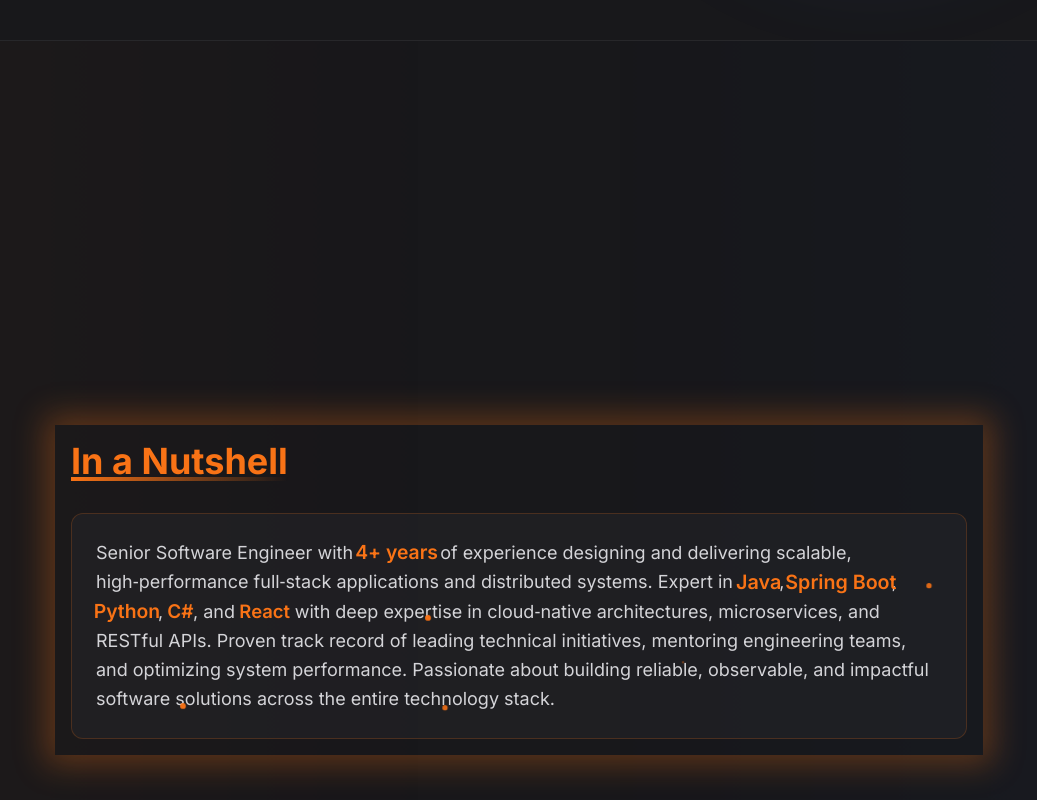
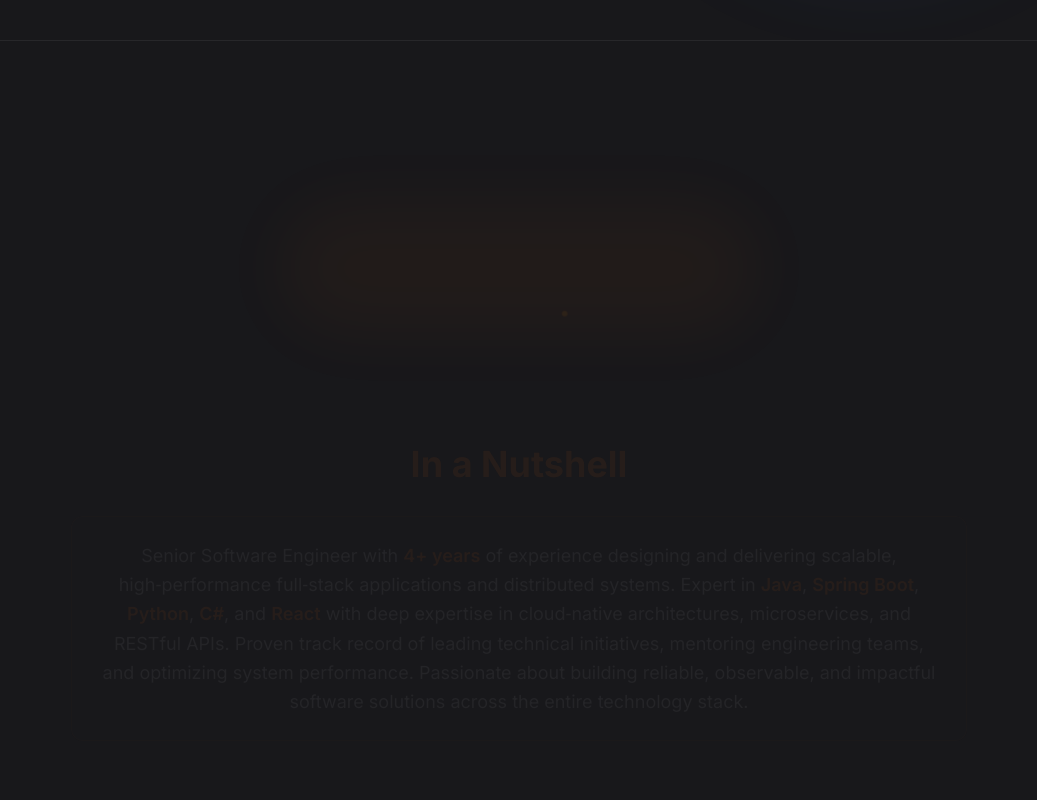
Before and after one commit to maheshnarne2002/portfolio, a Next.js app: page / in a window 1280 px wide. Shown: the part 760-1560 px from the top of the page, without its empty margins (121-1158 px from the left). Built offline with nearby package versions, Linux system fonts and the light colour scheme.

Commit message:
Intro animation added

```diff
--- a/app/page.jsx
+++ b/app/page.jsx
@@ -1,15 +1,31 @@
 'use client';
 
 import { useEffect, useRef, useState } from 'react';
-import { motion, AnimatePresence } from 'framer-motion';
+import { motion, AnimatePresence, useScroll, useTransform } from 'framer-motion';
 
 export default function Home() {
   const containerRef = useRef(null);
+  const nutshellRef = useRef(null);
   const [mousePosition, setMousePosition] = useState({ x: 0, y: 0 });
   const [trailPosition, setTrailPosition] = useState({ x: 0, y: 0 });
   const [showCursor, setShowCursor] = useState(false);
   const [cursorHover, setCursorHover] = useState(false);
   const [showBackToTop, setShowBackToTop] = useState(false);
+
+  // Scroll progress for nutshell animation
+  const { scrollYProgress } = useScroll({
+    target: nutshellRef,
+    offset: ["start end", "end start"]
+  });
+
+  // Transform scroll progress to animation values
+  const shellRotate = useTransform(scrollYProgress, [0, 0.3, 0.7, 1], [0, 180, 180, 0]);
+  const shellTopY = useTransform(scrollYProgress, [0, 0.3, 0.7, 1], [0, -100, -100, 0]);
+  const shellBottomY = useTransform(scrollYProgress, [0, 0.3, 0.7, 1], [0, 100, 100, 0]);
+  const shellOpacity = useTransform(scrollYProgress, [0, 0.2, 0.8, 1], [1, 0, 0, 1]);
+  const textOpacity = useTransform(scrollYProgress, [0.2, 0.4, 0.6, 0.8], [0, 1, 1, 0]);
+  const nutshellScale = useTransform(scrollYProgress, [0, 0.3, 0.7, 1], [1, 1.2, 1.2, 1]);
+  const glowIntensity = useTransform(scrollYProgress, [0.2, 0.5, 0.8], [0, 1, 0]);
 
   // Loading and glitch states
   const [isLoading, setIsLoading] = useState(true);
@@ -474,8 +490,8 @@ export default function Home() {
         </div>
       </motion.nav>
 
-      {/* Hero Section */}
-      <section id="home" className="min-h-screen flex items-center justify-center pt-16 relative overflow-hidden">
+      {/* Hero Section - Full Viewport Height */}
+      <section id="home" className="h-screen flex items-center justify-center pt-16 relative overflow-hidden">
         <motion.div
           className="absolute inset-0 opacity-20"
           initial={{ opacity: 0 }}
@@ -559,318 +575,157 @@ export default function Home() {
         </div>
       </section>
 
-      {/* Professional Summary with Nutshell Breaking Animation */}
-      <motion.section
-        initial="initial"
-        whileInView="animate"
-        viewport={{ once: false, amount: 0.5 }}
-        className="py-20 px-6 border-t border-zinc-800 relative overflow-hidden min-h-[600px] flex items-center"
+      {/* Professional Summary with Scroll-Controlled Nutshell Animation - Full Viewport Height */}
+      <section
+        ref={nutshellRef}
+        className="h-screen flex items-center justify-center px-6 border-t border-zinc-800 relative overflow-hidden"
       >
         <div className="max-w-4xl mx-auto relative z-10 w-full">
           {/* Nutshell Animation Container */}
-          <div className="relative mb-16 flex justify-center">
-            {/* Breaking Nutshell Animation */}
+          <div className="relative mb-12 flex justify-center">
+            {/* Glow effect based on scroll */}
+            <motion.div
+              className="absolute inset-0 bg-orange-500 rounded-full blur-3xl"
+              style={{
+                opacity: glowIntensity,
+                scale: useTransform(scrollYProgress, [0.2, 0.5, 0.8], [0.5, 1.5, 0.5])
+              }}
+            />
+
+            {/* Breaking Nutshell - Controlled by scroll */}
             <motion.div
               className="relative w-48 h-48 md:w-64 md:h-64"
-              animate="animate"
-              initial="initial"
-              variants={{
-                initial: {
-                  scale: 1,
-                  rotate: 0
-                },
-                animate: {
-                  scale: [1, 1.3, 0],
-                  rotate: [0, 720, 1080],
-                  transition: {
-                    duration: 2.5,
-                    times: [0, 0.4, 1],
-                    ease: "easeInOut"
-                  }
-                }
+              style={{
+                scale: nutshellScale,
               }}
             >
               {/* Nut Shell - Top */}
               <motion.div
                 className="absolute top-0 left-0 w-full h-1/2 bg-amber-700 rounded-t-[50%] border-4 border-amber-900 origin-bottom shadow-xl"
-                variants={{
-                  initial: { rotateX: 0, opacity: 1 },
-                  animate: {
-                    rotateX: 180,
-                    opacity: 0,
-                    y: -100,
-                    transition: { delay: 1, duration: 0.6 }
-                  }
+                style={{
+                  rotateX: shellRotate,
+                  y: shellTopY,
+                  opacity: shellOpacity,
                 }}
               >
                 <div className="absolute inset-0 bg-gradient-to-b from-amber-600 to-amber-800 rounded-t-[50%]">
                   <div className="absolute top-1/4 left-1/4 w-3 h-3 bg-amber-500 rounded-full" />
                   <div className="absolute top-1/2 right-1/3 w-4 h-4 bg-amber-500 rounded-full" />
                   <div className="absolute bottom-1/4 left-1/3 w-3 h-3 bg-amber-500 rounded-full" />
-                  <div className="absolute top-1/3 right-1/4 w-2 h-2 bg-amber-500 rounded-full" />
                 </div>
               </motion.div>
 
               {/* Nut Shell - Bottom */}
               <motion.div
                 className="absolute bottom-0 left-0 w-full h-1/2 bg-amber-700 rounded-b-[50%] border-4 border-amber-900 origin-top shadow-xl"
-                variants={{
-                  initial: { rotateX: 0, opacity: 1 },
-                  animate: {
-                    rotateX: -180,
-                    opacity: 0,
-                    y: 100,
-                    transition: { delay: 1, duration: 0.6 }
-                  }
+                style={{
+                  rotateX: useTransform(shellRotate, (v) => -v),
+                  y: shellBottomY,
+                  opacity: shellOpacity,
                 }}
               >
                 <div className="absolute inset-0 bg-gradient-to-t from-amber-600 to-amber-800 rounded-b-[50%]">
                   <div className="absolute top-1/4 left-1/2 w-3 h-3 bg-amber-500 rounded-full" />
                   <div className="absolute bottom-1/3 right-1/4 w-4 h-4 bg-amber-500 rounded-full" />
-                  <div className="absolute top-1/2 left-1/4 w-2 h-2 bg-amber-500 rounded-full" />
                 </div>
               </motion.div>
 
-              {/* Nut inside */}
+              {/* Nut inside - pulses as you scroll */}
               <motion.div
                 className="absolute top-1/2 left-1/2 transform -translate-x-1/2 -translate-y-1/2 w-20 h-20 bg-amber-600 rounded-full shadow-inner"
-                variants={{
-                  initial: { scale: 0, opacity: 0 },
-                  animate: {
-                    scale: [0, 1.8, 0],
-                    opacity: [0, 1, 0],
-                    transition: { delay: 0.5, duration: 1.2 }
-                  }
+                style={{
+                  scale: useTransform(scrollYProgress, [0.2, 0.5, 0.8], [0, 1.5, 0]),
+                  opacity: useTransform(scrollYProgress, [0.2, 0.4, 0.6, 0.8], [0, 1, 1, 0])
                 }}
               >
                 <div className="absolute inset-2 bg-amber-500 rounded-full" />
               </motion.div>
             </motion.div>
 
-            {/* Flying pieces - Icons */}
-            <div className="absolute inset-0 pointer-events-none">
+            {/* Flying icons that appear as shell opens */}
+            <motion.div
+              className="absolute inset-0 pointer-events-none"
+              style={{ opacity: useTransform(scrollYProgress, [0.2, 0.4, 0.8], [0, 1, 0]) }}
+            >
               {[
-                { icon: '⚛️', delay: 1.3, x: -120, y: -80, rotate: -45 },
-                { icon: '🔥', delay: 1.4, x: 140, y: -60, rotate: 30 },
-                { icon: '🚀', delay: 1.5, x: -100, y: 80, rotate: 15 },
-                { icon: '💡', delay: 1.6, x: 110, y: 70, rotate: -20 },
-                { icon: '⚡', delay: 1.7, x: -140, y: -40, rotate: 60 },
-                { icon: '📦', delay: 1.8, x: 130, y: -90, rotate: -10 },
-              ].map((item, i) => (
-                <motion.div
-                  key={i}
-                  className="absolute left-1/2 top-1/2 text-4xl md:text-5xl"
-                  initial={{ x: -32, y: -32, opacity: 0, scale: 0 }}
-                  animate={{
-                    x: item.x - 32,
-                    y: item.y - 32,
-                    opacity: [0, 1, 0],
-                    scale: [0, 1.5, 0],
-                    rotate: [0, item.rotate, item.rotate * 2]
-                  }}
-                  transition={{
-                    delay: item.delay,
-                    duration: 1.5,
-                    ease: "easeOut"
-                  }}
-                >
-                  {item.icon}
-                </motion.div>
-              ))}
-            </div>
-
-            {/* Flying text fragments */}
-            <div className="absolute inset-0 pointer-events-none">
-              {[
-                'Java', 'React', 'Cloud', 'Scale', '4+ Years',
-                'Expert', 'Full-Stack', 'Distributed', 'Innovation'
-              ].map((text, i) => {
-                const angle = (i * 40) * (Math.PI / 180);
-                const radius = 200;
-                const x = Math.cos(angle) * radius;
-                const y = Math.sin(angle) * radius;
+                { icon: '⚛️', angle: 0, distance: 150 },
+                { icon: '🔥', angle: 45, distance: 180 },
+                { icon: '🚀', angle: 90, distance: 160 },
+                { icon: '💡', angle: 135, distance: 170 },
+                { icon: '⚡', angle: 180, distance: 150 },
+                { icon: '📦', angle: 225, distance: 190 },
+                { icon: '🎯', angle: 270, distance: 160 },
+                { icon: '🔧', angle: 315, distance: 180 },
+              ].map((item, i) => {
+                const rad = (item.angle * Math.PI) / 180;
+                const x = Math.cos(rad) * item.distance;
+                const y = Math.sin(rad) * item.distance;
 
                 return (
-                  <motion.span
+                  <motion.div
                     key={i}
-                    className="absolute text-orange-500 text-sm md:text-base font-bold whitespace-nowrap"
-                    initial={{ x: -20, y: -20, opacity: 0, scale: 0 }}
-                    animate={{
-                      x: x - 20,
-                      y: y - 20,
-                      opacity: [0, 1, 0],
-                      scale: [0, 1.2, 0],
-                    }}
-                    transition={{
-                      delay: 2.0 + (i * 0.1),
-                      duration: 1.8,
-                      ease: "easeOut"
+                    className="absolute left-1/2 top-1/2 text-4xl md:text-5xl"
+                    style={{
+                      x: useTransform(scrollYProgress, [0.3, 0.5], [0, x]),
+                      y: useTransform(scrollYProgress, [0.3, 0.5], [0, y]),
+                      rotate: useTransform(scrollYProgress, [0.3, 0.5], [0, 360]),
+                      opacity: useTransform(scrollYProgress, [0.3, 0.4, 0.6, 0.7], [0, 1, 1, 0]),
+                      scale: useTransform(scrollYProgress, [0.3, 0.5], [0, 1.2]),
                     }}
                   >
-                    {text}
-                  </motion.span>
+                    {item.icon}
+                  </motion.div>
                 );
               })}
-            </div>
-
-            {/* Explosion effect */}
-            <motion.div
-              className="absolute left-1/2 top-1/2 w-32 h-32 -translate-x-1/2 -translate-y-1/2"
-              initial={{ opacity: 0, scale: 0 }}
-              animate={{
-                opacity: [0, 0.8, 0],
-                scale: [0, 2, 3],
-              }}
-              transition={{ delay: 1.2, duration: 1 }}
-            >
-              <div className="w-full h-full bg-orange-500 rounded-full blur-xl" />
             </motion.div>
           </div>
 
-          {/* Content that appears after nutshell breaks */}
+          {/* Text content that fades in/out with scroll */}
           <motion.div
-            initial={{ opacity: 0, y: 30 }}
-            animate={{ opacity: 1, y: 0 }}
-            transition={{ delay: 2.8, duration: 0.8 }}
-            className="relative"
+            className="relative text-center"
+            style={{ opacity: textOpacity }}
           >
-            {/* Sparkle effects */}
-            <motion.div
-              className="absolute -inset-4 pointer-events-none"
-              animate={{
-                boxShadow: [
-                  '0 0 0 0 rgba(249,115,22,0)',
-                  '0 0 30px 10px rgba(249,115,22,0.3)',
-                  '0 0 0 0 rgba(249,115,22,0)',
-                ]
+            <motion.h2
+              className="text-3xl md:text-4xl font-bold mb-8 text-orange-500"
+              style={{
+                y: useTransform(scrollYProgress, [0.3, 0.5], [30, 0]),
               }}
-              transition={{ duration: 2, delay: 3, repeat: Infinity }}
-            />
-
-            <motion.h2
-              className="text-3xl md:text-4xl font-bold mb-8 text-orange-500 relative inline-block"
             >
-              <span className="relative z-10">In a Nutshell</span>
-
-              {/* Animated underline */}
-              <motion.div
-                className="absolute bottom-0 left-0 h-1 bg-gradient-to-r from-orange-500 to-transparent"
-                initial={{ width: 0 }}
-                animate={{ width: '100%' }}
-                transition={{ delay: 3, duration: 0.8 }}
-              />
+              In a Nutshell
             </motion.h2>
 
             {/* Text content */}
             <motion.div
-              className="relative p-6 rounded-xl overflow-hidden bg-zinc-800/50 border border-orange-500/20"
-              initial={{ opacity: 0 }}
-              animate={{ opacity: 1 }}
-              transition={{ delay: 3, duration: 0.8 }}
+              className="relative p-6 rounded-xl bg-zinc-800/50 border border-orange-500/20"
+              style={{
+                scale: useTransform(scrollYProgress, [0.3, 0.5], [0.9, 1]),
+                y: useTransform(scrollYProgress, [0.3, 0.5], [30, 0]),
+              }}
             >
-              <motion.p
-                className="text-zinc-300 text-lg leading-relaxed relative"
-              >
+              <motion.p className="text-zinc-300 text-lg leading-relaxed">
                 Senior Software Engineer with{' '}
-                <motion.span
-                  className="text-orange-500 font-semibold inline-block"
-                  animate={{
-                    scale: [1, 1.1, 1],
-                  }}
-                  transition={{ duration: 2, delay: 3.5, repeat: Infinity }}
-                >
-                  4+ years
-                </motion.span>{' '}
+                <span className="text-orange-500 font-semibold">4+ years</span>{' '}
                 of experience designing and delivering scalable, high‑performance full‑stack applications and distributed systems. Expert in{' '}
-                <motion.span
-                  className="text-orange-500 font-semibold inline-block"
-                  animate={{
-                    scale: [1, 1.1, 1],
-                  }}
-                  transition={{ duration: 2, delay: 3.7, repeat: Infinity }}
-                >
-                  Java
-                </motion.span>,{' '}
-                <motion.span
-                  className="text-orange-500 font-semibold inline-block"
-                  animate={{
-                    scale: [1, 1.1, 1],
-                  }}
-                  transition={{ duration: 2, delay: 3.9, repeat: Infinity }}
-                >
-                  Spring Boot
-                </motion.span>,{' '}
-                <motion.span
-                  className="text-orange-500 font-semibold inline-block"
-                  animate={{
-                    scale: [1, 1.1, 1],
-                  }}
-                  transition={{ duration: 2, delay: 4.1, repeat: Infinity }}
-                >
-                  Python
-                </motion.span>,{' '}
-                <motion.span
-                  className="text-orange-500 font-semibold inline-block"
-                  animate={{
-                    scale: [1, 1.1, 1],
-                  }}
-                  transition={{ duration: 2, delay: 4.3, repeat: Infinity }}
-                >
-                  C#
-                </motion.span>, and{' '}
-                <motion.span
-                  className="text-orange-500 font-semibold inline-block"
-                  animate={{
-                    scale: [1, 1.1, 1],
-                  }}
-                  transition={{ duration: 2, delay: 4.5, repeat: Infinity }}
-                >
-                  React
-                </motion.span>{' '}
+                <span className="text-orange-500 font-semibold">Java</span>,{' '}
+                <span className="text-orange-500 font-semibold">Spring Boot</span>,{' '}
+                <span className="text-orange-500 font-semibold">Python</span>,{' '}
+                <span className="text-orange-500 font-semibold">C#</span>, and{' '}
+                <span className="text-orange-500 font-semibold">React</span>{' '}
                 with deep expertise in cloud‑native architectures, microservices, and RESTful APIs. Proven track record of leading technical initiatives, mentoring engineering teams, and optimizing system performance. Passionate about building reliable, observable, and impactful software solutions across the entire technology stack.
               </motion.p>
-
-              {/* Floating particles */}
-              <div className="absolute inset-0 pointer-events-none">
-                {[...Array(8)].map((_, i) => (
-                  <motion.div
-                    key={i}
-                    className="absolute w-1 h-1 bg-orange-500 rounded-full"
-                    style={{
-                      left: `${Math.random() * 100}%`,
-                      top: `${Math.random() * 100}%`,
-                    }}
-                    animate={{
-                      y: [0, -30, 0],
-                      opacity: [0, 1, 0],
-                      scale: [0, 1.5, 0],
-                    }}
-                    transition={{
-                      duration: 3 + Math.random() * 2,
-                      delay: 3 + Math.random() * 2,
-                      repeat: Infinity,
-                    }}
-                  />
-                ))}
-              </div>
             </motion.div>
           </motion.div>
         </div>
 
-        {/* Background flash effect */}
+        {/* Scroll indicator */}
         <motion.div
-          className="absolute inset-0 bg-gradient-to-r from-orange-500/10 via-transparent to-blue-500/10"
-          animate={{
-            scale: [1, 1.2, 1],
-            opacity: [0, 0.4, 0],
-          }}
-          transition={{
-            duration: 3,
-            delay: 2,
-            repeat: 1,
-          }}
-        />
-      </motion.section>
+          className="absolute bottom-8 left-1/2 transform -translate-x-1/2 text-orange-500/50 text-sm"
+          animate={{ y: [0, 10, 0] }}
+          transition={{ duration: 2, repeat: Infinity }}
+        >
+          Scroll to crack open
+        </motion.div>
+      </section>
 
       {/* Experience Section */}
       <motion.section
@@ -879,9 +734,9 @@ export default function Home() {
         whileInView="animate"
         viewport={{ once: true, amount: 0.2 }}
         variants={staggerChildren}
-        className="py-20 px-6 bg-zinc-800/30"
+        className="py-20 px-6 bg-zinc-800/30 min-h-screen flex items-center"
       >
-        <div className="max-w-4xl mx-auto">
+        <div className="max-w-4xl mx-auto w-full">
           <motion.h2
             variants={fadeInUp}
             className="text-3xl md:text-4xl font-bold mb-12 text-orange-500 text-center"
@@ -941,9 +796,9 @@ export default function Home() {
         whileInView="animate"
         viewport={{ once: true, amount: 0.2 }}
         variants={staggerChildren}
-        className="py-20 px-6"
+        className="py-20 px-6 min-h-screen flex items-center"
       >
-        <div className="max-w-4xl mx-auto">
+        <div className="max-w-4xl mx-auto w-full">
           <motion.h2
             variants={fadeInUp}
             className="text-3xl md:text-4xl font-bold mb-12 text-orange-500 text-center"
@@ -980,9 +835,9 @@ export default function Home() {
         initial="initial"
         whileInView="animate"
         viewport={{ once: true, amount: 0.2 }}
-        className="py-20 px-6 bg-zinc-800/30"
+        className="py-20 px-6 bg-zinc-800/30 min-h-screen flex items-center"
       >
-        <div className="max-w-4xl mx-auto">
+        <div className="max-w-4xl mx-auto w-full">
           <motion.h2
             variants={fadeInUp}
             className="text-3xl md:text-4xl font-bold mb-12 text-orange-500 text-center"
@@ -1020,9 +875,9 @@ export default function Home() {
         whileInView="animate"
         viewport={{ once: true, amount: 0.2 }}
         variants={staggerChildren}
-        className="py-20 px-6"
+        className="py-20 px-6 min-h-screen flex items-center"
       >
-        <div className="max-w-4xl mx-auto">
+        <div className="max-w-4xl mx-auto w-full">
           <motion.h2
             variants={fadeInUp}
             className="text-3xl md:text-4xl font-bold mb-12 text-orange-500 text-center"
@@ -1056,9 +911,9 @@ export default function Home() {
         whileInView="animate"
         viewport={{ once: true, amount: 0.2 }}
         variants={staggerChildren}
-        className="py-20 px-6 bg-zinc-800/30"
+        className="py-20 px-6 bg-zinc-800/30 min-h-screen flex items-center"
       >
-        <div className="max-w-4xl mx-auto">
+        <div className="max-w-4xl mx-auto w-full">
           <motion.h2
             variants={fadeInUp}
             className="text-3xl md:text-4xl font-bold mb-12 text-orange-500 text-center"
```
